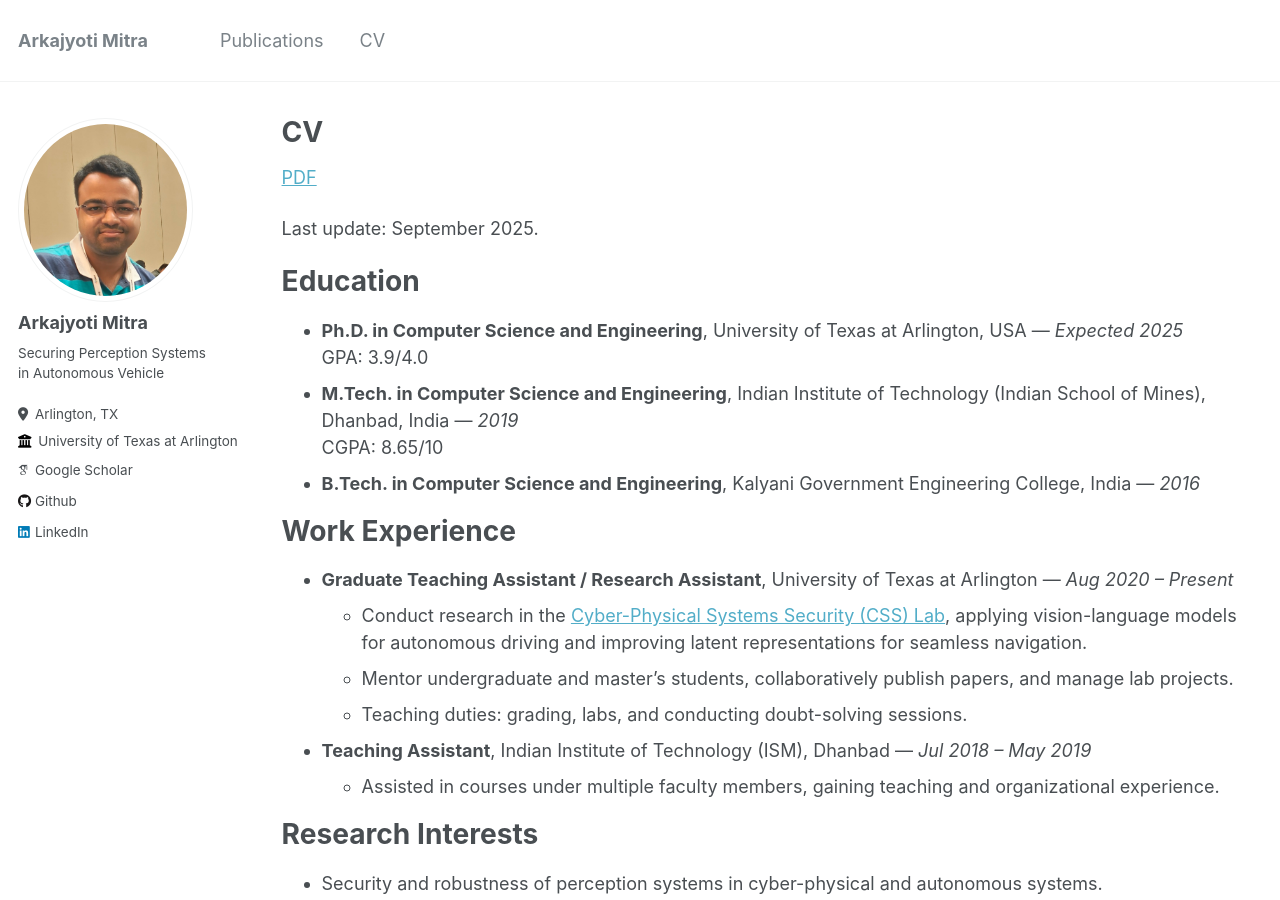
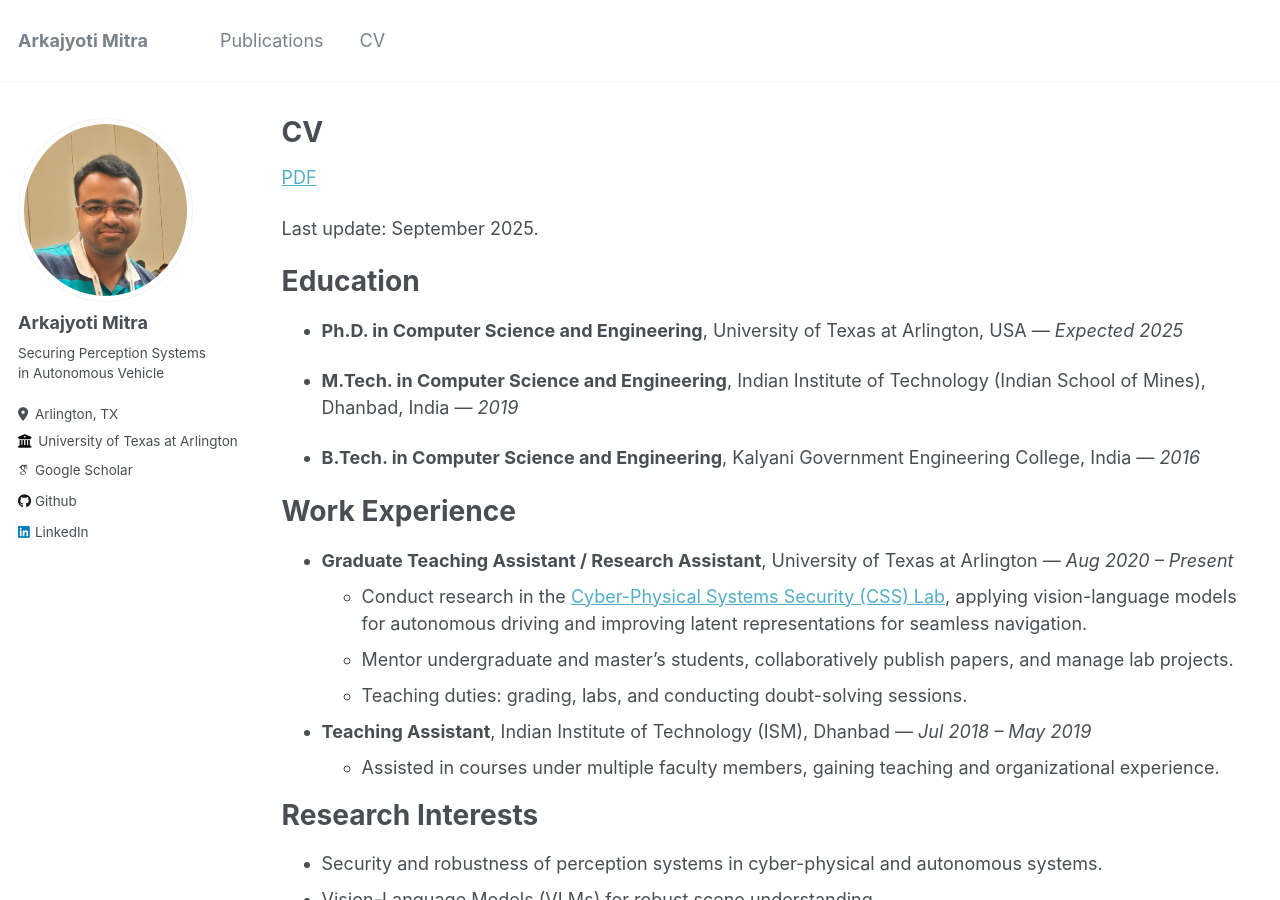
Before and after one commit to arkajyotimitra/arkajyotimitra.github.io, a Jekyll site: the page built from _pages/cv.md, in a window 1280 px wide and 900 px high. Built offline with Jekyll 4.4.1, drawn with Linux system fonts in a browser that asks for light colours; some web fonts are replaced.

Commit message:
Update cv.md

```diff
--- a/_pages/cv.md
+++ b/_pages/cv.md
@@ -17,9 +17,9 @@ Last update: September 2025.
 Education
 ======
 * **Ph.D. in Computer Science and Engineering**, University of Texas at Arlington, USA — *Expected 2025*
-  GPA: 3.9/4.0
+
 * **M.Tech. in Computer Science and Engineering**, Indian Institute of Technology (Indian School of Mines), Dhanbad, India — *2019*
-  CGPA: 8.65/10
+
 * **B.Tech. in Computer Science and Engineering**, Kalyani Government Engineering College, India — *2016*
 
 Work Experience
```
